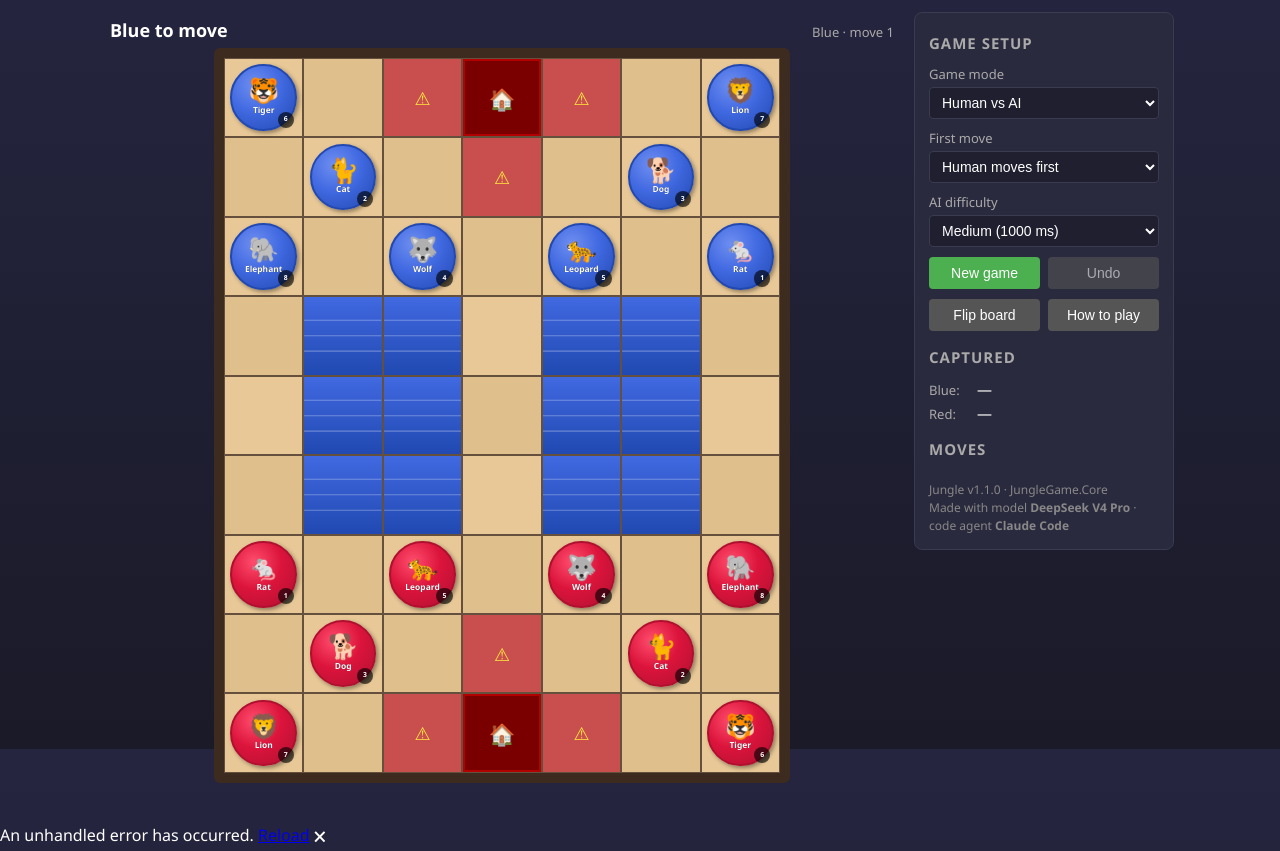
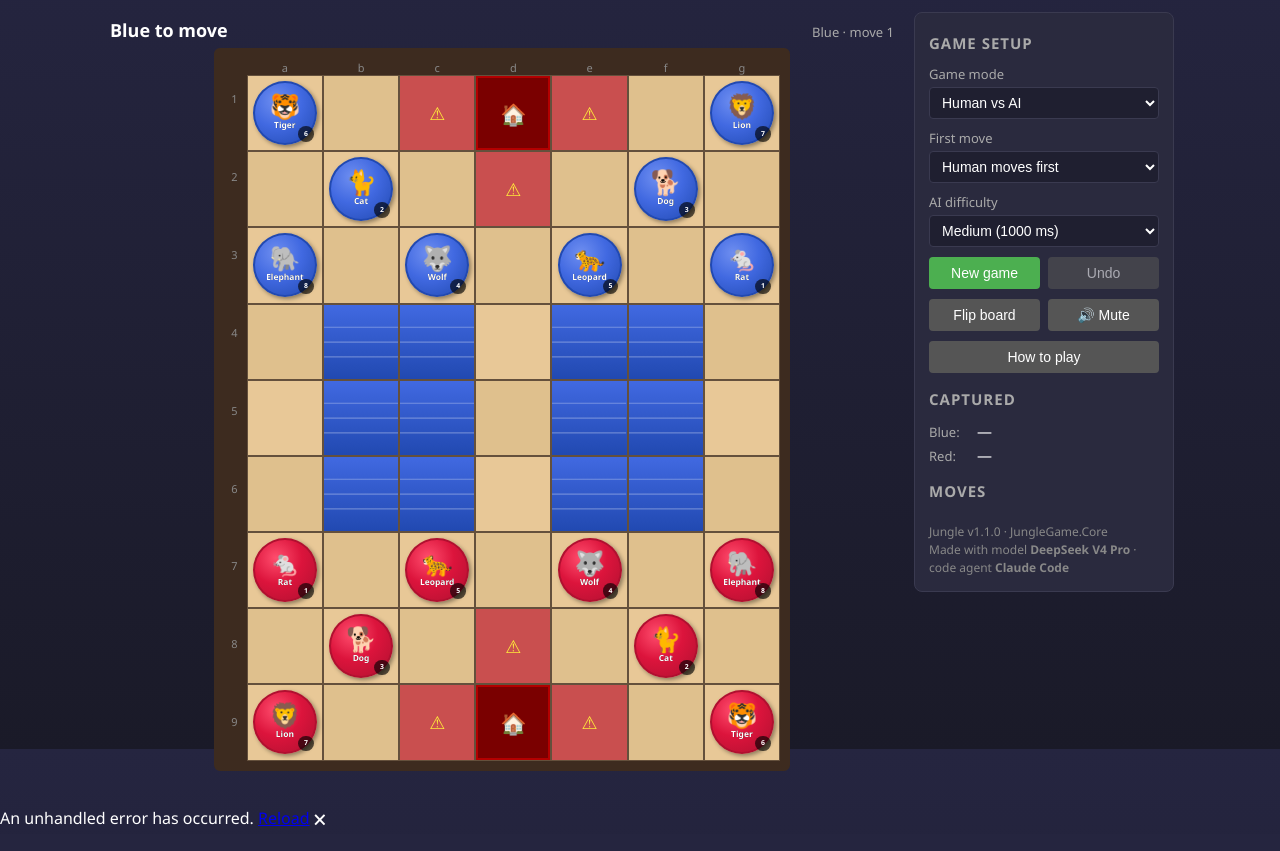
Before and after one commit to xmiao76/deepseek_jungle_web, an ASP.NET Core app: page / in a window 1280 px wide. Shown: the part 51-902 px from the top of the page. After the commit the page ends 877 px from the top, so only its background shows below. Run offline with ASP.NET Core 8, Linux system fonts and the light colour scheme.

Commit message:
feat: add synthesized sounds, capture-ring animation, board coordinates, favicon
- Web Audio synth in wwwroot/js/app.js (move/capture/win/draw/select tones,
  first-gesture unlock, mute) + SoundPlayer wrapper wired into select/move/
  capture/game-end events and a Mute toggle button.
- Capture feedback: expanding gold ring (220 ms ease-out) on the capture
  square, driven by GameService.LastMoveWasCapture/CaptureEpoch.
- a-g / 1-9 coordinate labels that rotate with the board flip (desktop
  DrawCoordinates).
- Favicon exported from the desktop jungle.ico.
- Verified in headless Chromium: coordinates align, mute toggles, capture
  ring fires during an AI-vs-AI game; screenshot QA clean.

```diff
--- a/src/JungleGame.Web/Components/BoardView.razor
+++ b/src/JungleGame.Web/Components/BoardView.razor
@@ -6,7 +6,21 @@
    game / undo / flip snap into place. *@
 
 <div class="board-frame">
-    <div class="board-inner">
+    <div class="board-with-coords">
+        <div class="side-coords" aria-hidden="true">
+            @for (var displayRow = 0; displayRow < BoardCoordinates.Rows; displayRow++)
+            {
+                <span>@(1 + BoardCoordinates.FromDisplay(0, displayRow, Service.IsFlipped).Row)</span>
+            }
+        </div>
+        <div class="board-main">
+            <div class="top-coords" aria-hidden="true">
+                @for (var displayCol = 0; displayCol < BoardCoordinates.Cols; displayCol++)
+                {
+                    <span>@((char)('a' + BoardCoordinates.FromDisplay(displayCol, 0, Service.IsFlipped).Col))</span>
+                }
+            </div>
+            <div class="board-inner">
         <div class="board-grid">
             @for (var displayRow = 0; displayRow < BoardCoordinates.Rows; displayRow++)
             {
@@ -94,7 +108,20 @@
                     </div>
                 </div>
             }
+
+            @* Desktop capture feedback: an expanding, fading gold ring on the capture square. *@
+            @if (Service.LastMoveWasCapture && Service.LastMoveTo is { } captureTo)
+            {
+                var cdc = BoardCoordinates.DisplayCol(captureTo, Service.IsFlipped);
+                var cdr = BoardCoordinates.DisplayRow(captureTo, Service.IsFlipped);
+                var ringLeft = ((cdc + 0.5) * 100.0 / BoardCoordinates.Cols).ToString("0.####", CultureInfo.InvariantCulture);
+                var ringTop = ((cdr + 0.5) * 100.0 / BoardCoordinates.Rows).ToString("0.####", CultureInfo.InvariantCulture);
+
+                <div class="capture-ring" @key="Service.CaptureEpoch" style="@($"left:{ringLeft}%;top:{ringTop}%")"></div>
+            }
         </div>
+    </div>
+    </div>
     </div>
 </div>
 
--- a/src/JungleGame.Web/Pages/Index.razor
+++ b/src/JungleGame.Web/Pages/Index.razor
@@ -1,4 +1,5 @@
 @page "/"
+@inject SoundPlayer Sound
 @inject NavigationManager Nav
 @inject IJSRuntime JS
 @implements IDisposable
@@ -80,6 +81,9 @@
             </div>
             <div class="button-row">
                 <button class="btn" @onclick="Flip">Flip board</button>
+                <button class="btn" @onclick="ToggleMute">@(Sound.IsMuted ? "🔇 Unmute" : "🔊 Mute")</button>
+            </div>
+            <div class="button-row">
                 <button class="btn" @onclick="() => _showHowToPlay = true">How to play</button>
             </div>
 
@@ -162,9 +166,14 @@
         var outcome = _service.OnSquareClicked(position);
         StateHasChanged();
 
-        if (outcome == ClickOutcome.Moved && _service.ShouldAiMove())
+        switch (outcome)
         {
-            _ = RunAiTurnAsync();
+            case ClickOutcome.Selected:
+                _ = Sound.PlayAsync("select");
+                break;
+            case ClickOutcome.Moved when _service.ShouldAiMove():
+                _ = RunAiTurnAsync();
+                break;
         }
     }
 
@@ -191,6 +200,8 @@
         _service.ToggleFlip();
         StateHasChanged();
     }
+
+    private void ToggleMute() => Sound.SetMuted(!Sound.IsMuted);
 
     private void OnGameModeChanged(ChangeEventArgs e)
     {
@@ -232,11 +243,13 @@
     private void OnMoveExecuted(Move move, Piece? captured)
     {
         StateHasChanged();
+        _ = Sound.PlayAsync(captured is not null ? "capture" : "move");
     }
 
     private void OnGameEnded(GameStatus status)
     {
         StateHasChanged();
+        _ = Sound.PlayAsync(status == GameStatus.Draw ? "draw" : "win");
     }
 
     // --- AI turn loop (desktop DoAIMove, marshalled onto the render thread) ----------
--- a/src/JungleGame.Web/Program.cs
+++ b/src/JungleGame.Web/Program.cs
@@ -8,5 +8,6 @@ builder.RootComponents.Add<App>("#app");
 builder.RootComponents.Add<HeadOutlet>("head::after");
 
 builder.Services.AddScoped<GameService>();
+builder.Services.AddScoped<SoundPlayer>();
 
 await builder.Build().RunAsync();
--- a/src/JungleGame.Web/wwwroot/css/app.css
+++ b/src/JungleGame.Web/wwwroot/css/app.css
@@ -218,6 +218,49 @@ body {
     background: var(--board-frame);
     max-width: min(72vh, 660px);
     margin: 0 auto;
+}
+
+/* Board with a–g / 1–9 coordinate labels (desktop DrawCoordinates); labels show the
+   logical square of each display cell, so they rotate with the flip. */
+.board-with-coords {
+    display: grid;
+    grid-template-columns: 1.3em 1fr;
+    grid-template-rows: auto 1fr;
+    gap: 2px;
+}
+
+.side-coords {
+    grid-row: 2;
+    grid-column: 1;
+    display: grid;
+    grid-template-rows: repeat(9, 1fr);
+}
+
+.side-coords span {
+    display: flex;
+    align-items: center;
+    justify-content: center;
+    font-size: 11px;
+    color: var(--text-muted);
+}
+
+.board-main {
+    grid-row: 2;
+    grid-column: 2;
+    display: grid;
+    grid-template-rows: auto 1fr;
+}
+
+.top-coords {
+    grid-row: 1;
+    display: grid;
+    grid-template-columns: repeat(7, 1fr);
+}
+
+.top-coords span {
+    text-align: center;
+    font-size: 11px;
+    color: var(--text-muted);
 }
 
 .board-inner {
@@ -445,6 +488,29 @@ body {
     text-shadow: 0.01em 0.01em 0.02em rgba(0, 0, 0, 0.8);
 }
 
+/* Desktop capture feedback: expanding, fading gold ring (220 ms QuadraticEase EaseOut). */
+.capture-ring {
+    position: absolute;
+    width: calc(100% / 7 * 0.84);
+    height: calc(100% / 9 * 0.84);
+    border: 3px solid var(--gold);
+    border-radius: 50%;
+    pointer-events: none;
+    opacity: 0;
+    animation: capture-ring 220ms cubic-bezier(0.25, 0.46, 0.45, 0.94) forwards;
+}
+
+@keyframes capture-ring {
+    0% {
+        transform: translate(-50%, -50%) scale(0.5);
+        opacity: 1;
+    }
+    100% {
+        transform: translate(-50%, -50%) scale(1.4);
+        opacity: 0;
+    }
+}
+
 /* ---- Result overlay ---- */
 .result-overlay {
     position: absolute;
--- a/src/JungleGame.Web/wwwroot/index.html
+++ b/src/JungleGame.Web/wwwroot/index.html
@@ -7,6 +7,7 @@
     <title>Jungle — Dou Shou Qi</title>
     <base href="/" />
     <link rel="stylesheet" href="css/app.css" />
+    <link rel="icon" type="image/png" href="favicon.png" />
 </head>
 
 <body>
--- a/src/JungleGame.Web/wwwroot/js/app.js
+++ b/src/JungleGame.Web/wwwroot/js/app.js
@@ -1,6 +1,77 @@
-// Small JS surface exposed to Blazor. Audio synthesis (Phase 5) joins this file.
-window.jungleEnv = {
-    // Required by the threading badge: without cross-origin isolation the page has no
-    // SharedArrayBuffer and .NET WASM threading (the background-thread AI) cannot start.
-    isCrossOriginIsolated: () => self.crossOriginIsolated === true,
-};
+// Synthesized sound effects via Web Audio — the desktop app has no audio assets, so the web
+// edition creates them fresh. The AudioContext is unlocked on the first user gesture
+// (browsers require one before audio can play). Also exposes the environment probe for the
+// threading badge.
+(() => {
+    let ctx = null;
+    let muted = false;
+
+    const ensure = () => {
+        if (!ctx) {
+            const AC = window.AudioContext || window.webkitAudioContext;
+            if (AC) {
+                ctx = new AC();
+            }
+        }
+        if (ctx && ctx.state === 'suspended') {
+            ctx.resume();
+        }
+        return ctx;
+    };
+
+    // Unlock on the first gesture so later non-gesture sounds (AI moves, win fanfare) work.
+    document.addEventListener('pointerdown', () => ensure(), { once: true });
+
+    const tone = (freq, start, dur, type = 'sine', peak = 0.15) => {
+        const c = ensure();
+        if (!c || muted) {
+            return;
+        }
+        const osc = c.createOscillator();
+        const gain = c.createGain();
+        osc.type = type;
+        osc.frequency.value = freq;
+        const t0 = c.currentTime + start;
+        gain.gain.setValueAtTime(0.0001, t0);
+        gain.gain.exponentialRampToValueAtTime(peak, t0 + 0.012);
+        gain.gain.exponentialRampToValueAtTime(0.0001, t0 + dur);
+        osc.connect(gain);
+        gain.connect(c.destination);
+        osc.start(t0);
+        osc.stop(t0 + dur + 0.05);
+    };
+
+    window.jungleSound = {
+        unlock: ensure,
+        setMuted: (m) => { muted = m; },
+        play: (kind) => {
+            if (muted) {
+                return;
+            }
+            switch (kind) {
+                case 'select':
+                    tone(660, 0, 0.08, 'triangle', 0.1);
+                    break;
+                case 'move':
+                    tone(440, 0, 0.09, 'sine', 0.16);
+                    tone(587, 0.035, 0.07, 'sine', 0.09);
+                    break;
+                case 'capture':
+                    tone(330, 0, 0.1, 'square', 0.09);
+                    tone(220, 0.06, 0.15, 'sawtooth', 0.11);
+                    break;
+                case 'win':
+                    [523, 659, 784, 1047].forEach((f, i) => tone(f, i * 0.12, 0.24, 'triangle', 0.14));
+                    break;
+                case 'draw':
+                    [392, 330].forEach((f, i) => tone(f, i * 0.16, 0.28, 'sine', 0.12));
+                    break;
+            }
+        },
+    };
+
+    // Environment probes for the UI (threading badge).
+    window.jungleEnv = {
+        isCrossOriginIsolated: () => self.crossOriginIsolated === true,
+    };
+})();
```
Also changed, not shown: src/JungleGame.Web/Services/GameService.cs (+14 -0 lines), src/JungleGame.Web/Services/SoundPlayer.cs (added, +37 -0 lines), src/JungleGame.Web/wwwroot/favicon.png (added).
